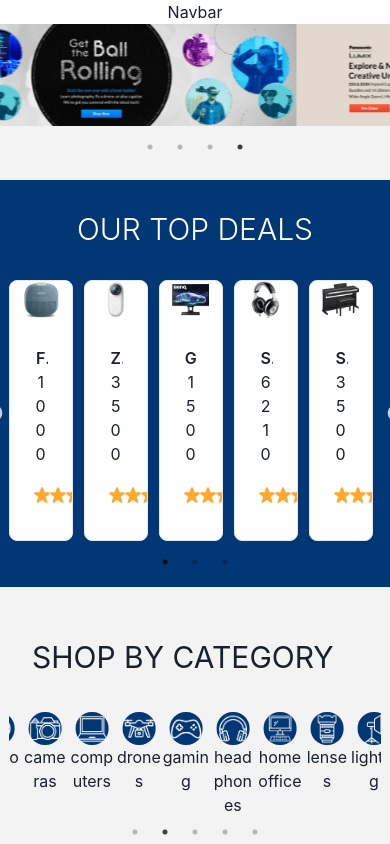
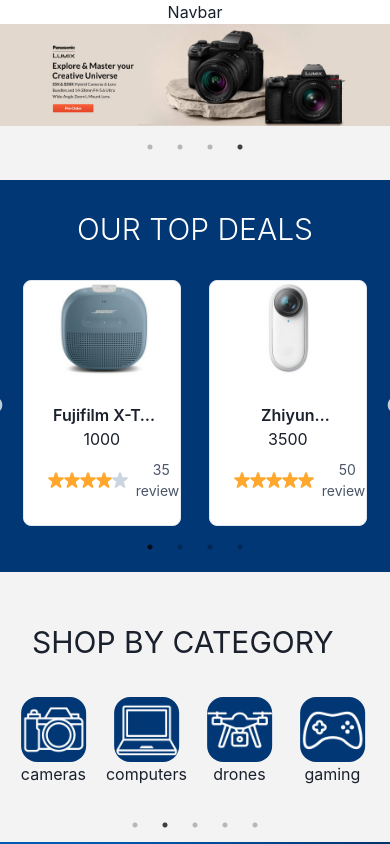
Before and after one commit to gouseimmu/Adorama-Clone, a React (Create React App) app in the folder frontend/: page / in a window 390 px wide. Shown: the top 844 px of the page. Built offline with nearby package versions, Linux system fonts and the light colour scheme.

Commit message:
responsiveness added

```diff
--- a/frontend/src/components/Home_component/Category_cero/cat_crousel.js
+++ b/frontend/src/components/Home_component/Category_cero/cat_crousel.js
@@ -16,6 +16,35 @@
         autoplay: true,
         speed: 5000,
         autoplaySpeed: 5000,
+        responsive: [
+            {
+              breakpoint: 776,
+              settings: {
+                slidesToShow: 6,
+                slidesToScroll: 3,
+                infinite: true,
+                dots: true
+              }
+            },
+            {
+                breakpoint: 595,
+                settings: {
+                  slidesToShow: 5,
+                  slidesToScroll: 3,
+                  infinite: true,
+                  dots: true
+                }
+              },
+              {
+                breakpoint: 475,
+                settings: {
+                  slidesToShow: 4,
+                  slidesToScroll: 3,
+                  infinite: true,
+                  dots: true
+                }
+              },
+        ]
     };
     return (
 <div className="category_cerosel" Style={"margin: auto;display:block;width: 95.5%;padding:2rem 0"} >
--- a/frontend/src/components/Home_component/addvertise.css
+++ b/frontend/src/components/Home_component/addvertise.css
@@ -16,7 +16,7 @@
 }
 
 
-@media screen and (min-width: 500px) {
+@media screen and (max-width: 500px) {
     .Advertise_box{
         display: grid;
         grid-template-columns:1fr;
--- a/frontend/src/components/Home_component/more_cat/more_cat.css
+++ b/frontend/src/components/Home_component/more_cat/more_cat.css
@@ -2,9 +2,6 @@
     display: grid;
     grid-template-columns: 1fr 1fr;
     row-gap: 1rem;
-
-
-
 }
 .More_add_main>div{
     width: 95%;
@@ -66,3 +63,13 @@
         background-size: cover;
 
 }
+
+
+@media screen and (max-width: 890px) {
+    .More_add_main{
+        display: grid;
+        grid-template-columns: 1fr;
+        row-gap: 1rem;
+    }
+
+  }
--- a/frontend/src/components/Home_component/top_deles/top_dele_card.js
+++ b/frontend/src/components/Home_component/top_deles/top_dele_card.js
@@ -7,7 +7,7 @@
     return (
         <div>
 
-        <Box maxW='sm' borderWidth='1px' borderRadius='lg' overflow='hidden' Style={"width:85%;background:white"}>
+        <Box maxW='sm' borderWidth='1px' borderRadius='lg' overflow='hidden' Style={"width:85%;background:white;margin:auto;"}>
         <Image src={image} Style={"display:block;margin:auto;width:60%"}/>
 
         <Box p='6' >
--- a/frontend/src/components/Home_component/top_deles/top_deles_cerosel.js
+++ b/frontend/src/components/Home_component/top_deles/top_deles_cerosel.js
@@ -10,7 +10,45 @@
         infinite: true,
         slidesToShow: 5,
         slidesToScroll: 3,
-        cssEase: "linear"
+        cssEase: "linear",
+        responsive: [
+            {
+              breakpoint: 990,
+              settings: {
+                slidesToShow: 4,
+                slidesToScroll: 3,
+                infinite: true,
+                dots: true
+              }
+            },
+            {
+                breakpoint: 769,
+                settings: {
+                  slidesToShow: 3,
+                  slidesToScroll: 3,
+                  infinite: true,
+                  dots: true
+                }
+              },
+              {
+                breakpoint: 600,
+                settings: {
+                  slidesToShow: 2,
+                  slidesToScroll: 2,
+                  infinite: true,
+                  dots: true
+                }
+              },
+              {
+                breakpoint: 360,
+                settings: {
+                  slidesToShow: 1,
+                  slidesToScroll: 2,
+                  infinite: true,
+                  dots: true
+                }
+              },
+        ]
     };
     return (
 <div Style={"margin: auto;display:block;width: 95.5%;padding-bottom:2.5rem"} >
--- a/frontend/src/components/Home_component/watch_inspire/watch.css
+++ b/frontend/src/components/Home_component/watch_inspire/watch.css
@@ -19,13 +19,21 @@
     text-align: start;
     padding-left: 1.2rem;
 }
-/* @media screen and (min-width: 1300px) {
+@media screen and (max-width: 639px) {
     .watch_crousel{
-
-        padding: 10px 10px;
+        margin: 10px 10px;
         display: grid;
         overflow-x: hidden;
-        grid-template-columns: repeat(4,1fr);
+        grid-template-columns: repeat(2,1fr);
         background-color: #033473;
     }
-  } */
+  }
+  @media screen and (max-width: 404px) {
+    .watch_crousel{
+        margin: 10px 10px;
+        display: grid;
+        overflow-x: hidden;
+        grid-template-columns: repeat(1,1fr);
+        background-color: #033473;
+    }
+  }
```
